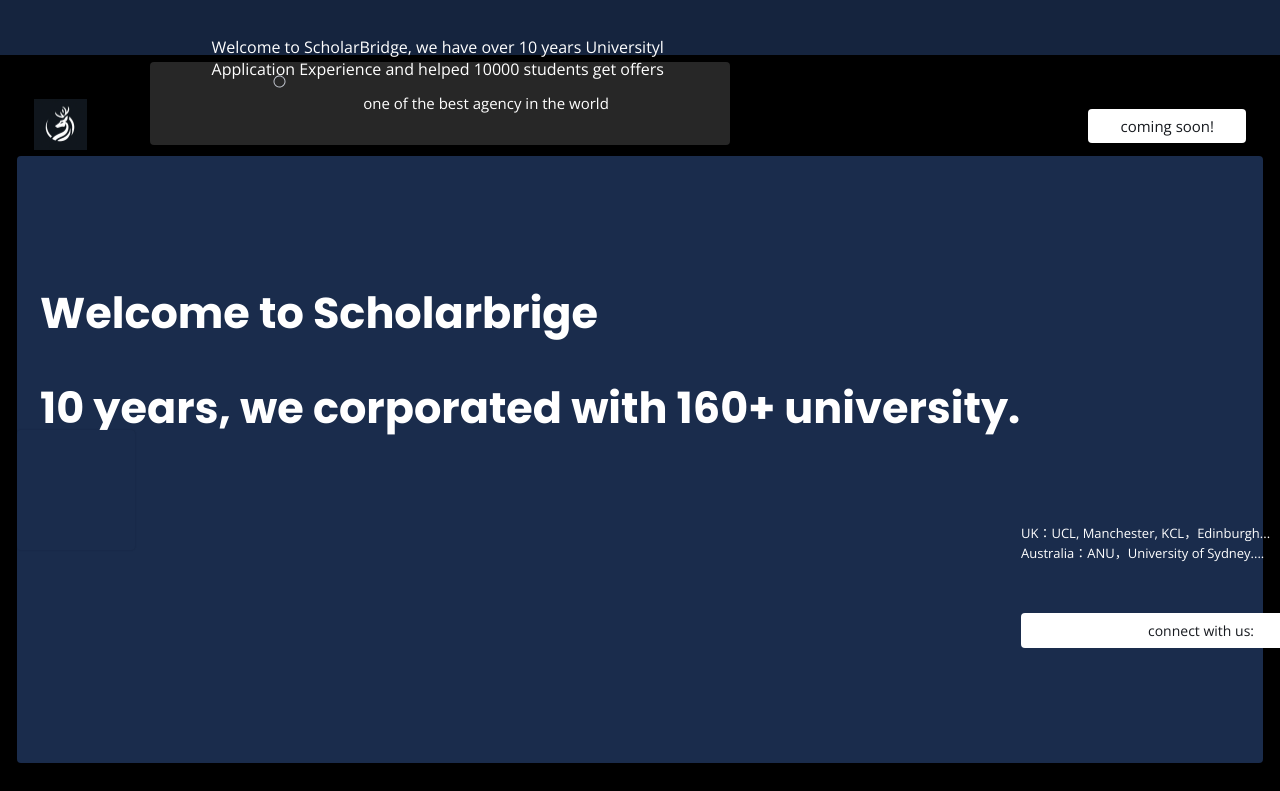
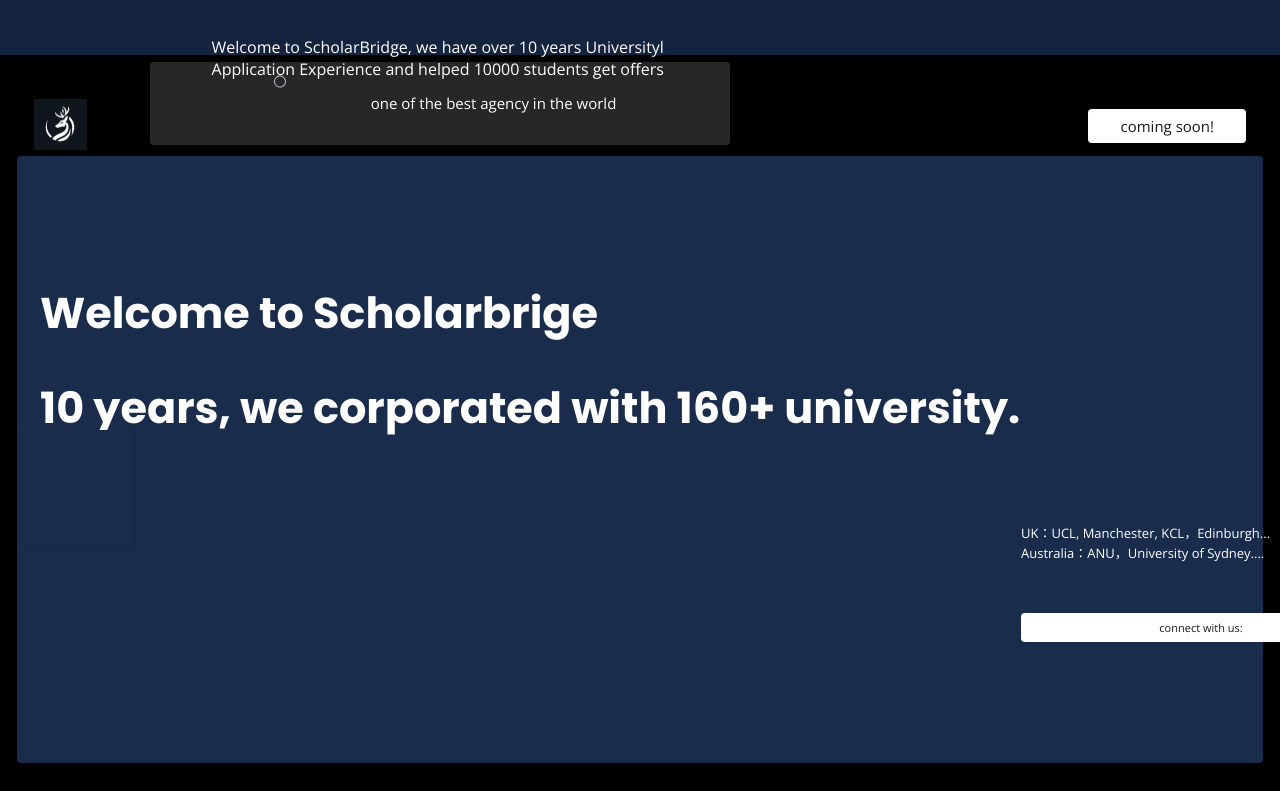
Before and after one commit to Yifeidex/kk, a website built with Parcel: page index.html in a window 1280 px wide. Shown: the top 791 px of the page. Built offline with nearby package versions, Linux system fonts and the light colour scheme.

Commit message:
Update index.css

```diff
--- a/index.css
+++ b/index.css
@@ -29,7 +29,7 @@
   object-fit: cover;
 }
 .radio-btn-icon {
-  width: 15px;
+  width: 30px;
   height: 15px;
   position: relative;
   overflow: hidden;
@@ -162,8 +162,8 @@
 }
 .connect-with-us {
   position: relative;
-  font-size: 14px;
-  line-height: 21px;
+  font-size: 11px;
+  line-height: 15px;
   font-family: var(--font-open-sans);
   color: var(--color-gray-100);
   text-align: left;
```
